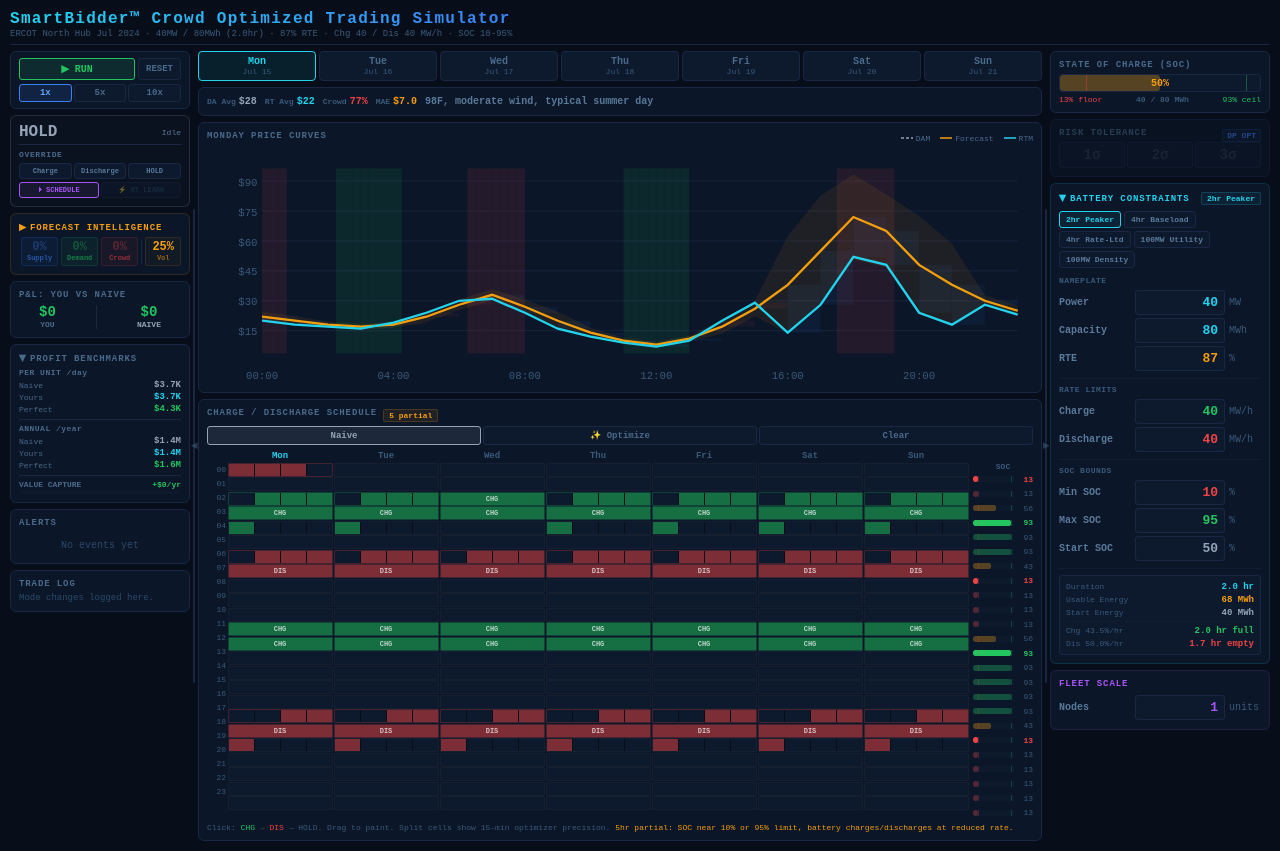
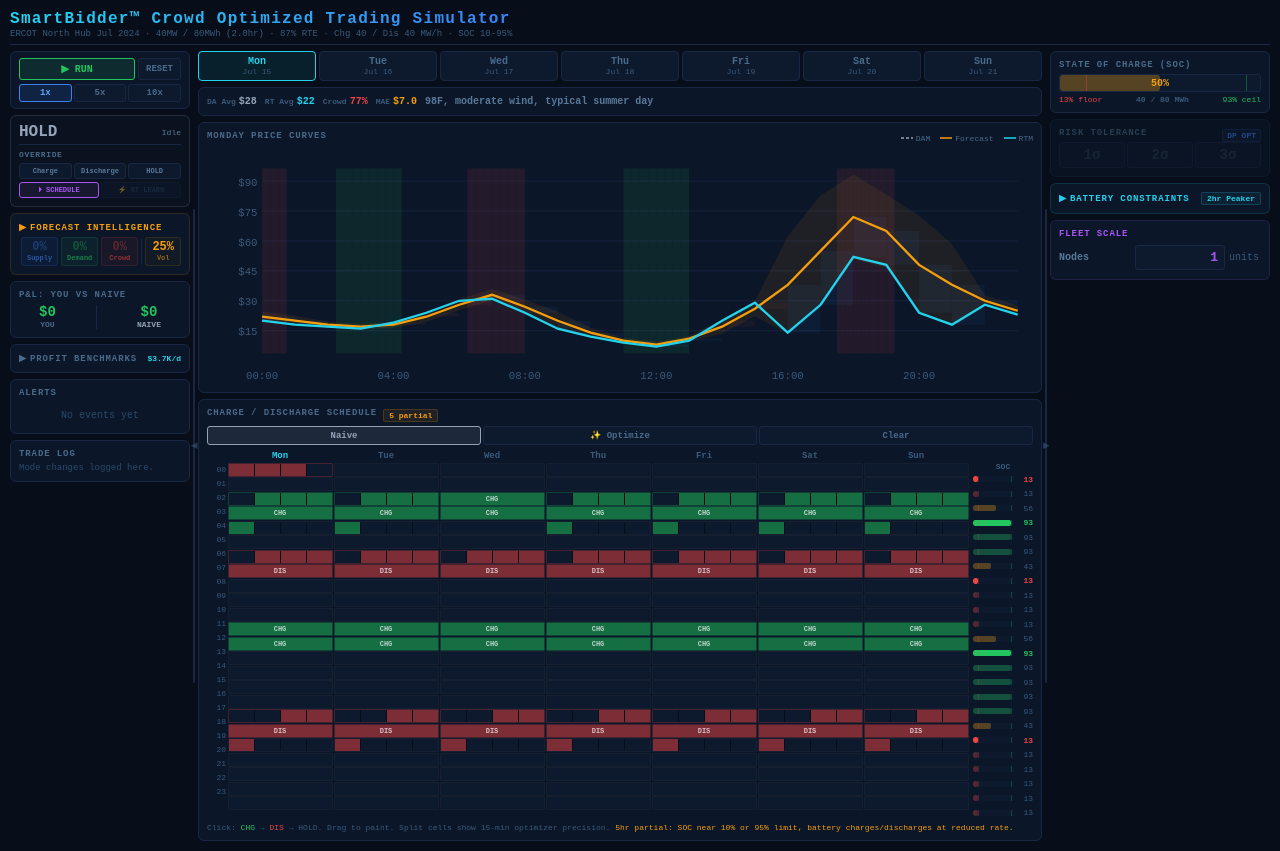
Before and after one commit to Tobombadil/Ascendthecrowd, a React (Vite) app: page / in a window 1280 px wide. Built offline with nearby package versions, Linux system fonts and the light colour scheme.

Commit message:
Default all side panels to collapsed

```diff
--- a/src/dashboard.jsx
+++ b/src/dashboard.jsx
@@ -171,7 +171,7 @@
 
 // ── Sub-hourly DP optimizer (works for any number of hours) ──
 function runDP(prices,b,s0){
-  const{mwh,chgMW,disMW,rte,minSoc,maxSoc,floorMar=FLOOR_MAR,ceilMar=CEIL_MAR,termVal=0}=b;
+  const{mwh,chgMW,disMW,rte,minSoc,maxSoc,floorMar=FLOOR_MAR,ceilMar=CEIL_MAR,termVal=0,maxCycles=0}=b;
   const eMin=minSoc+floorMar,eMax=maxSoc-ceilMar;
   const nH=prices.length;
   const cP=(chgMW*rte/mwh)*100/SPH,dP=(disMW/mwh)*100/SPH;
@@ -180,8 +180,6 @@
   const STEP=1,N=Math.max(1,Math.round((eMax-eMin)/STEP)+1);
   const si=s=>Math.min(N-1,Math.max(0,Math.round((s-eMin)/STEP)));
   const sv=i=>eMin+i*STEP;
-  const dp=Array.from({length:nSlots+1},()=>new Float64Array(N));
-  const act=Array.from({length:nSlots},()=>new Uint8Array(N));
   const avgP=prices.reduce((a,b)=>a+b,0)/nH;
   // Auto-compute terminal value from price spread
   let tv=termVal;
@@ -193,25 +191,46 @@
     const spread=Math.max(0,dearAvg-cheapAvg/rte);
     tv=avgP>0?spread*0.25/avgP:0;
   }
-  for(let i=0;i<N;i++){dp[nSlots][i]=avgP*((sv(i)-eMin)/100)*mwh*tv;}
+  // If cycle limit active, add discharge-budget dimension
+  const useBudget=maxCycles>0;
+  const BSTEP=5;
+  const maxBudget=useBudget?maxCycles*(eMax-eMin):0;
+  const NB=useBudget?Math.max(1,Math.round(maxBudget/BSTEP)+1):1;
+  const bi=b2=>Math.min(NB-1,Math.max(0,Math.round(b2/BSTEP)));
+  const bv=i=>i*BSTEP;
+  const NS=N*NB; // total states per slot
+  const idx=(si2,bi2)=>si2*NB+bi2;
+  const dp=Array.from({length:nSlots+1},()=>new Float64Array(NS));
+  const act=Array.from({length:nSlots},()=>new Uint8Array(NS));
+  // Terminal value
+  for(let i=0;i<N;i++){const tvVal=avgP*((sv(i)-eMin)/100)*mwh*tv;for(let j=0;j<NB;j++)dp[nSlots][idx(i,j)]=tvVal;}
+  // Backward pass
   for(let t=nSlots-1;t>=0;t--){const p=subPrices[t];
     for(let i=0;i<N;i++){const s=sv(i);
-      let bv=dp[t+1][i],ba=0;
-      const ca=Math.min(cP,eMax-s);
-      if(ca>0.5){const v=-p*((ca/100)*mwh/rte)+dp[t+1][si(s+ca)];if(v>bv){bv=v;ba=1;}}
-      const da=Math.min(dP,s-eMin);
-      if(da>0.5){const v=p*((da/100)*mwh)+dp[t+1][si(s-da)];if(v>bv){bv=v;ba=2;}}
-      dp[t][i]=bv;act[t][i]=ba;
+      for(let j=0;j<NB;j++){
+        let bv2=dp[t+1][idx(i,j)],ba=0;
+        // Charge
+        const ca=Math.min(cP,eMax-s);
+        if(ca>0.5){const v=-p*((ca/100)*mwh/rte)+dp[t+1][idx(si(s+ca),j)];if(v>bv2){bv2=v;ba=1;}}
+        // Discharge (check budget)
+        const da=Math.min(dP,s-eMin);
+        if(da>0.5){
+          const budgetOk=!useBudget||bv(j)>=da;
+          if(budgetOk){const nj=useBudget?bi(bv(j)-da):0;const v=p*((da/100)*mwh)+dp[t+1][idx(si(s-da),nj)];if(v>bv2){bv2=v;ba=2;}}
+        }
+        dp[t][idx(i,j)]=bv2;act[t][idx(i,j)]=ba;
+      }
     }
   }
   // Forward pass
   const M=["H","C","D"],subSch=Array(nSlots).fill("H");
   let s=Math.max(eMin,Math.min(eMax,s0));
+  let bj=useBudget?NB-1:0; // start with full budget
   for(let t=0;t<nSlots;t++){
-    const a=act[t][si(s)];
+    const a=act[t][idx(si(s),bj)];
     subSch[t]=M[a];
     if(a===1)s=Math.min(eMax,s+Math.min(cP,eMax-s));
-    else if(a===2)s=Math.max(eMin,s-Math.min(dP,s-eMin));
+    else if(a===2){const da=Math.min(dP,s-eMin);s=Math.max(eMin,s-da);if(useBudget)bj=bi(bv(bj)-da);}
   }
   return{subSch,endSoc:s};
 }
@@ -317,7 +336,8 @@
   const [rlRebuildCad,setRlRebuildCad]=useState(4);
   const [rlOpen,setRlOpen]=useState(false);
 
-  const batt=useMemo(()=>({mw:battMW,mwh:battMWh,chgMW,disMW,rte:rte/100,minSoc,maxSoc,floorMar:3,ceilMar:2,termVal:0}),[battMW,battMWh,chgMW,disMW,rte,minSoc,maxSoc]);
+  const [maxCycles,setMaxCycles]=useState(0); // 0=unlimited
+  const batt=useMemo(()=>({mw:battMW,mwh:battMWh,chgMW,disMW,rte:rte/100,minSoc,maxSoc,floorMar:3,ceilMar:2,termVal:0,maxCycles}),[battMW,battMWh,chgMW,disMW,rte,minSoc,maxSoc,maxCycles]);
   const duration=battMWh/battMW;
   const chgPctHr=(chgMW*(rte/100)/battMWh)*100;
   const disPctHr=(disMW/battMWh)*100;
@@ -370,6 +390,7 @@
   const [rec,setRec]=useState(null);
   const [manual,setManual]=useState(null);
   const prevRT=useRef(null);const tickRef=useRef(null);
+  const dayDisRef=useRef(0); // discharge %SOC used today (for cycle limit)
   const [rtLearn,setRtLearn]=useState(false);
   const rtOptLastH=useRef(-1);
   // RT Learning: simple hourly prices per day + cross-day hourly averages
@@ -377,8 +398,8 @@
   const crossDayRef=useRef({}); // {hour: {sum, n}} cross-day hourly RT averages
   const [colL,setColL]=useState(false);
   const [colR,setColR]=useState(false);
-  const [battOpen,setBattOpen]=useState(true);
-  const [profitOpen,setProfitOpen]=useState(true);
+  const [battOpen,setBattOpen]=useState(false);
+  const [profitOpen,setProfitOpen]=useState(false);
   const [fcOpen,setFcOpen]=useState(false);
   const [mobPanel,setMobPanel]=useState("center"); // mobile: "trade","center","config"
   const learnLastDay=useRef(-1);
@@ -391,7 +412,7 @@
   const reset=useCallback(()=>{
     setRunning(false);setTicks([]);setSimD(0);setSimH(0);setSimM(0);
     setSoc(startSoc);socRef.current=startSoc;setUPnl(0);setSPnl(0);setSSoc(startSoc);sSocRef.current=startSoc;
-    setAlerts([]);setTlog([]);setRec(null);setManual(null);prevRT.current=null;setRtLearn(false);rtOptLastH.current=-1;learnedRef.current={};crossDayRef.current={};learnLastDay.current=-1;learnSeenRef.current=new Set();lastRebuildTime.current=-999;
+    setAlerts([]);setTlog([]);setRec(null);setManual(null);prevRT.current=null;setRtLearn(false);rtOptLastH.current=-1;learnedRef.current={};crossDayRef.current={};learnLastDay.current=-1;learnSeenRef.current=new Set();lastRebuildTime.current=-999;dayDisRef.current=0;
   },[startSoc]);
 
   // ── RT Learning ──────────────────────────────────────────────
@@ -576,7 +597,7 @@
     const rD=rte/100,tph=12,cpt=(chgMW*rD/battMWh)*100/tph,dpt=(disMW/battMWh)*100/tph;
     tickRef.current=setInterval(()=>{
       setSimM(prev=>{let nm=prev+5,ha=false;if(nm>=60){nm=0;ha=true;}
-        if(ha)setSimH(ph=>{let nh=ph+1;if(nh>=24){nh=0;setSimD(pd=>(pd+1)%7);}return nh;});
+        if(ha)setSimH(ph=>{let nh=ph+1;if(nh>=24){nh=0;setSimD(pd=>(pd+1)%7);dayDisRef.current=0;}return nh;});
         setSimD(cd=>{setSimH(ch=>{
           const hr=ch,dn=DAYS[cd],row=WEEK[dn].d[hr],[,dam,rtm,sS,dS,cS]=row;
           // Sub-hourly price interpolation: cosine blend between current and next hour
@@ -615,10 +636,16 @@
             em=manual||r.mode;
           }
           setRec(r);
+          // Cycle limit enforcement
+          const eRange=maxSoc-2-(minSoc+3);
+          const cycBudget=maxCycles>0?maxCycles*eRange:Infinity;
+          if(em==="DISCHARGE"&&maxCycles>0&&dayDisRef.current>=cycBudget){
+            em="HOLD";setRec({mode:"HOLD",conf:95,reason:"Cycle limit ("+maxCycles+"/day). "+dayDisRef.current.toFixed(0)+"% discharged.",tag:"CYCLE",tc:"#a855f7",ovr:true});
+          }
           // Execute using live SOC ref with effective bounds matching DP
           const eMinRT=minSoc+3,eMaxRT=maxSoc-2;
           let pD=0,sD=0;
-          if(em==="DISCHARGE"&&liveSoc>eMinRT){const a=Math.min(dpt,liveSoc-eMinRT);if(a>0.01){pD=rt*(a/100)*battMWh;sD=-a;}}
+          if(em==="DISCHARGE"&&liveSoc>eMinRT){const a=Math.min(dpt,liveSoc-eMinRT);if(a>0.01){pD=rt*(a/100)*battMWh;sD=-a;dayDisRef.current+=a;}}
           else if(em==="CHARGE"&&liveSoc<eMaxRT){const a=Math.min(cpt,eMaxRT-liveSoc);if(a>0.01){pD=-(rt*(a/100)*battMWh/rD);sD=a;}}
           const newSoc=Math.max(eMinRT,Math.min(eMaxRT,liveSoc+sD));
           socRef.current=newSoc; // update ref synchronously
@@ -1196,6 +1223,12 @@
             <NumField label="Max SOC" value={maxSoc} setValue={setMaxSoc} min={minSoc+1} max={100} step={1} unit="%" color="#22c55e"/>
             <NumField label="Start SOC" value={startSoc} setValue={setStartSoc} min={minSoc} max={maxSoc} step={1} unit="%" color="#94a3b8"/>
             <div style={{height:1,background:"#1a274480",margin:"6px 0"}}/>
+            <div style={{fontSize:f(7),color:"#3a5a7a",fontWeight:700,letterSpacing:".06em",marginBottom:3}}>DAILY CYCLES</div>
+            <div style={{display:"flex",gap:2,marginBottom:6}}>
+              {[{v:0,l:"\u221E"},{v:1,l:"1"},{v:2,l:"2"},{v:3,l:"3"},{v:4,l:"4"}].map(o=>(
+                <button key={o.v} onClick={()=>setMaxCycles(o.v)} style={{flex:1,padding:"3px 0",borderRadius:3,cursor:"pointer",fontFamily:"inherit",textAlign:"center",fontSize:f(9),fontWeight:700,border:maxCycles===o.v?"1.5px solid #a855f7":"1px solid #1a2744",background:maxCycles===o.v?"#a855f715":"#0d1a2e",color:maxCycles===o.v?"#a855f7":"#4a6a8a"}}>{o.l}</button>
+              ))}
+            </div>
             <div style={{padding:"4px 6px",background:"#0d1a2e",borderRadius:3,border:"1px solid #1a2744"}}>
               <DR l="Duration" v={duration.toFixed(1)+" hr"} c="#22d3ee"/>
               <DR l="Usable Energy" v={usableMWh.toFixed(0)+" MWh"} c="#f59e0b"/>
@@ -1203,6 +1236,7 @@
               <div style={{height:1,background:"#1a274430",margin:"2px 0"}}/>
               <DR l={"Chg "+chgPctHr.toFixed(1)+"%/hr"} v={fullChgHr.toFixed(1)+" hr full"} c="#22c55e"/>
               <DR l={"Dis "+disPctHr.toFixed(1)+"%/hr"} v={fullDisHr.toFixed(1)+" hr empty"} c="#ef4444"/>
+              <DR l="Cycle Limit" v={maxCycles>0?maxCycles+"/day":"\u221E"} c="#a855f7"/>
             </div>
             </div>}
           </div>
```
